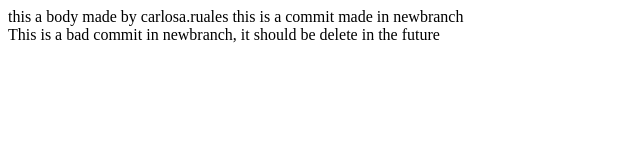
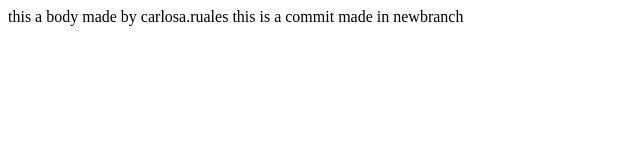
Before and after one commit to carlosaruales/testRepo, a plain HTML site: page index.html in a window 1280 px wide. Shown: the whole page, without its empty margins (0-640 px from the left). Drawn offline with Linux system fonts and the light colour scheme.

Commit message:
bad commit fixed

```diff
--- a/index.html
+++ b/index.html
@@ -10,7 +10,4 @@
     this a body made by carlosa.ruales
     this is a commit made in newbranch
 </body>
-<footer>
-    This is a bad commit in newbranch, it should be delete in the future
-</footer>
 </html>
```
